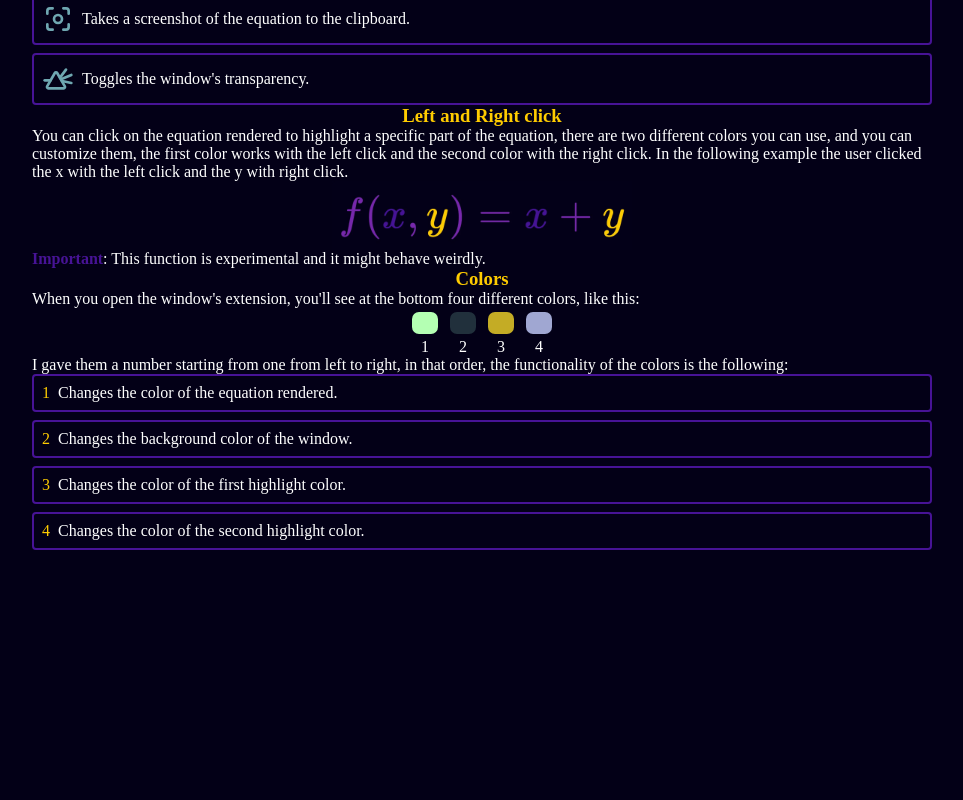
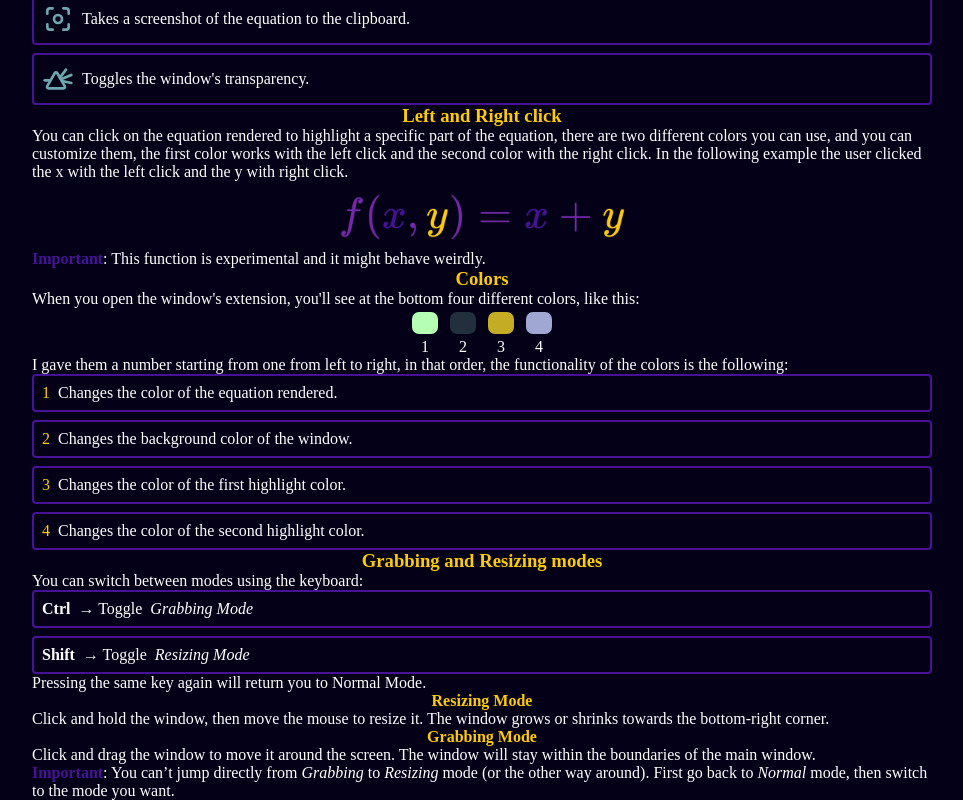
Before and after one commit to Eckry/latex-equations-web, a React (Vite) app: page / in a window 1280 px wide. Shown: the part 336-1136 px from the top of the page, without its empty margins (158-1121 px from the left). Before the commit the page ends 886 px from the top, so only its background shows below. Built offline with nearby package versions, Linux system fonts and the light colour scheme.

Commit message:
add resizing and grabbing instructions

```diff
--- a/src/App.css
+++ b/src/App.css
@@ -9,7 +9,8 @@ h1 {
 
 h1,
 h2,
-h3 {
+h3,
+h4 {
   text-align: center;
   color: var(--yellow);
   font-weight: bold;
--- a/src/App.tsx
+++ b/src/App.tsx
@@ -44,6 +44,29 @@ function App() {
           <li><span className="number-highlighted">4</span>Changes the color of the second highlight color.</li>
         </ol>
       </section>
+      <section>
+        <h3>Grabbing and Resizing modes</h3>
+        <p>
+          You can switch between modes using the keyboard:
+          <ul>
+            <li><b>Ctrl</b> → Toggle <i>Grabbing Mode</i></li>
+            <li><b>Shift</b> → Toggle <i>Resizing Mode</i></li>
+          </ul>
+          Pressing the same key again will return you to Normal Mode.
+        </p>
+        <h4>Resizing Mode</h4>
+        <p>
+          Click and hold the window, then move the mouse to resize it. The window grows or shrinks
+          towards the bottom-right corner.
+        </p>
+
+        <h4>Grabbing Mode</h4>
+        <p>
+          Click and drag the window to move it around the screen. The window will stay within
+          the boundaries of the main window.
+        </p>
+        <p><span className="note">Important</span>: You can’t jump directly from <i>Grabbing</i> to <i>Resizing</i> mode (or the other way around). First go back to <i>Normal</i> mode, then switch to the mode you want.</p>
+      </section>
     </div>
   )
 }
```
